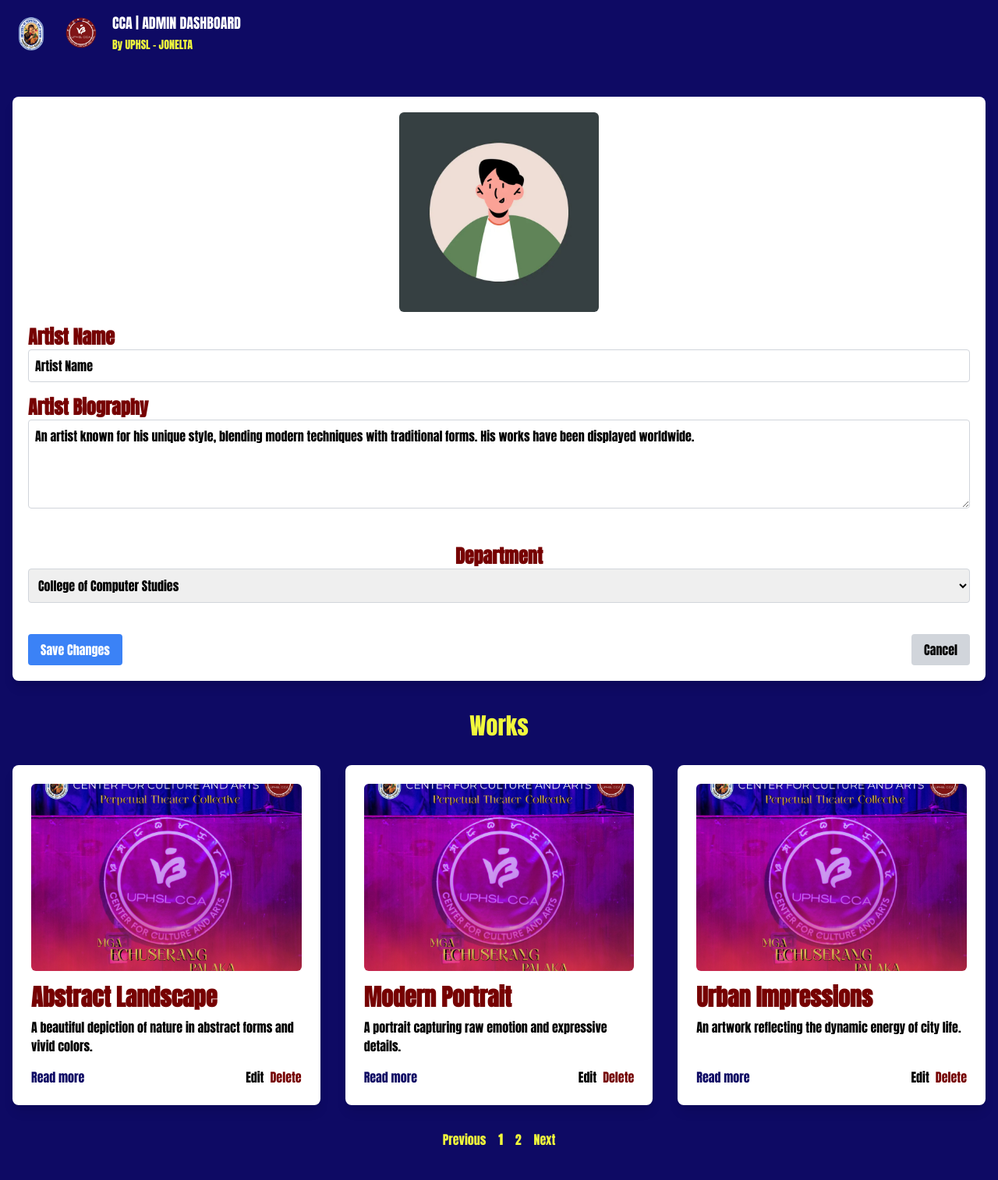
After one commit to JoseMejarito/CreativeShowcase, a PHP site: page /admin-artist-profile.php in a window 1280 px wide. The commit adds this page. Shown: the whole page at 78% size. Run offline with PHP 8.4, Linux system fonts and the light colour scheme.

Commit message:
[Updated Admin Frontends]

```diff
--- /dev/null
+++ b/admin-artist-profile.php
@@ -0,0 +1,105 @@
+<?php
+include 'connection.php';
+?>
+<!DOCTYPE html>
+<html lang="en">
+<head>
+    <meta charset="UTF-8">
+    <meta name="viewport" content="width=device-width, initial-scale=1.0">
+    <title>CCA | Admin Artist Profile</title>
+    <link href="https://cdn.jsdelivr.net/npm/tailwindcss@2.2.19/dist/tailwind.min.css" rel="stylesheet">
+    <link href="https://fonts.googleapis.com/css2?family=Anton&display=swap" rel="stylesheet">
+    <link rel="stylesheet" href="style.css">
+</head>
+<body class="anton-regular">
+    <?php include 'admin-navbar.php'; ?>
+
+    <section class="py-10 bg-uphsl-blue">
+        <div class="max-w-screen-xl mx-auto px-4">
+            <div class="bg-white p-5 rounded-lg shadow-lg flex flex-col items-center">
+                <img src="public/person-placeholder.jpg" class="w-64 h-64 object-cover mb-4 rounded-md" alt="Artist Image">
+
+                <form action="update-artist.php?id=1" method="POST" class="w-full">
+                    <h3 class="text-2xl font-bold text-uphsl-maroon">Artist Name</h3>
+                    <input type="text" name="artist_name" value="Artist Name" class="w-full p-2 border border-gray-300 rounded mb-4" placeholder="Enter artist name">
+
+                    <h3 class="text-2xl font-bold text-uphsl-maroon">Artist Biography</h3>
+                    <textarea name="biography" rows="4" class="w-full p-2 border border-gray-300 rounded mb-4" placeholder="Enter artist biography">An artist known for his unique style, blending modern techniques with traditional forms. His works have been displayed worldwide.</textarea>
+
+                    <div class="mt-6 items-center">
+                        <h3 class="text-2xl font-bold text-uphsl-maroon text-center">Department</h3>
+                        <select name="department" class="w-full p-2 border border-gray-300 rounded mb-4">
+                            <option value="College of Computer Studies" selected>College of Computer Studies</option>
+                            <option value="College of Arts and Sciences">College of Arts and Sciences</option>
+                            <option value="College of Engineering">College of Engineering</option>
+                            <option value="College of Education">College of Education</option>
+                            <!-- Add more departments as needed -->
+                        </select>
+                    </div>
+
+                    <div class="mt-6 flex justify-between">
+                        <button type="submit" class="bg-blue-500 text-white px-4 py-2 rounded">Save Changes</button>
+                        <button type="button" onclick="window.location.href='admin-artist-profile.php'" class="bg-gray-300 text-black px-4 py-2 rounded">Cancel</button>
+                    </div>
+                </form>
+            </div>
+
+            <div class="mt-10">
+                <h2 class="text-3xl text-uphsl-yellow text-center mb-8">Works</h2>
+                <div class="grid grid-cols-1 sm:grid-cols-2 lg:grid-cols-3 gap-8">
+                    <!-- Work Item 1 -->
+                    <div class="bg-white p-6 rounded-lg shadow-lg flex flex-col justify-between">
+                        <img src="public/news3.jpg" alt="Abstract Landscape" class="w-full h-60 object-cover mb-4 rounded-md">
+                        <h3 class="text-3xl font-bold text-uphsl-maroon">Abstract Landscape</h3>
+                        <p class="text-md text-black mt-2 flex-grow">A beautiful depiction of nature in abstract forms and vivid colors.</p>
+                        <div class="flex justify-between mt-4">
+                            <a href="artwork.php" class="text-uphsl-blue inline-block">Read more</a>
+                            <div class="flex space-x-2">
+                                <a href="edit-artwork.php?id=1" class="text-black hover:underline">Edit</a>
+                                <a href="delete-artwork.php?id=1" class="text-uphsl-maroon hover:underline">Delete</a>
+                            </div>
+                        </div>
+                    </div>
+
+                    <!-- Work Item 2 -->
+                    <div class="bg-white p-6 rounded-lg shadow-lg flex flex-col justify-between">
+                        <img src="public/news3.jpg" alt="Modern Portrait" class="w-full h-60 object-cover mb-4 rounded-md">
+                        <h3 class="text-3xl font-bold text-uphsl-maroon">Modern Portrait</h3>
+                        <p class="text-md text-black mt-2 flex-grow">A portrait capturing raw emotion and expressive details.</p>
+                        <div class="flex justify-between mt-4">
+                            <a href="artwork.php" class="text-uphsl-blue inline-block">Read more</a>
+                            <div class="flex space-x-2">
+                                <a href="edit-artwork.php?id=2" class="text-black hover:underline">Edit</a>
+                                <a href="delete-artwork.php?id=2" class="text-uphsl-maroon hover:underline">Delete</a>
+                            </div>
+                        </div>
+                    </div>
+
+                    <!-- Work Item 3 -->
+                    <div class="bg-white p-6 rounded-lg shadow-lg flex flex-col justify-between">
+                        <img src="public/news3.jpg" alt="Urban Impressions" class="w-full h-60 object-cover mb-4 rounded-md">
+                        <h3 class="text-3xl font-bold text-uphsl-maroon">Urban Impressions</h3>
+                        <p class="text-md text-black mt-2 flex-grow">An artwork reflecting the dynamic energy of city life.</p>
+                        <div class="flex justify-between mt-4">
+                            <a href="artwork.php" class="text-uphsl-blue inline-block">Read more</a>
+                            <div class="flex space-x-2">
+                                <a href="edit-artwork.php?id=3" class="text-black hover:underline">Edit</a>
+                                <a href="delete-artwork.php?id=3" class="text-uphsl-maroon hover:underline">Delete</a>
+                            </div>
+                        </div>
+                    </div>
+                </div>
+
+                <!-- Pagination Links -->
+                <div class="mt-8 flex justify-center">
+                    <a href="#" class="text-uphsl-yellow hover:underline mx-2">Previous</a>
+                    <a href="#" class="text-uphsl-yellow hover:underline mx-2 font-bold">1</a>
+                    <a href="#" class="text-uphsl-yellow hover:underline mx-2">2</a>
+                    <a href="#" class="text-uphsl-yellow hover:underline mx-2">Next</a>
+                </div>
+            </div>
+        </div>
+    </section>
+
+</body>
+</html>
--- a/admin-dashboard.php
+++ b/admin-dashboard.php
@@ -23,7 +23,6 @@
             <a href="admin-news.php" class="flex items-center justify-center bg-uphsl-yellow text-uphsl-blue py-4 px-6 rounded-lg text-center text-2xl md:text-3xl lg:text-3xl whitespace-nowrap overflow-hidden text-ellipsis">Manage News</a>
             <a href="admin-events.php" class="flex items-center justify-center bg-uphsl-yellow text-uphsl-blue py-4 px-6 rounded-lg text-center text-2xl md:text-3xl lg:text-3xl whitespace-nowrap overflow-hidden text-ellipsis">Manage Events</a>
             <a href="admin-artists.php" class="flex items-center justify-center bg-uphsl-yellow text-uphsl-blue py-4 px-6 rounded-lg text-center text-2xl md:text-3xl lg:text-3xl whitespace-nowrap overflow-hidden text-ellipsis">Manage Artists</a>
-            <a href="admin-works.php" class="flex items-center justify-center bg-uphsl-yellow text-uphsl-blue py-4 px-6 rounded-lg text-center text-2xl md:text-3xl lg:text-3xl whitespace-nowrap overflow-hidden text-ellipsis">Manage Artists' Works</a>
             <a href="admin-groups.php" class="flex items-center justify-center bg-uphsl-yellow text-uphsl-blue py-4 px-6 rounded-lg text-center text-2xl md:text-3xl lg:text-3xl whitespace-nowrap overflow-hidden text-ellipsis">Manage Groups</a>
             <a href="admin-artist-groups.php" class="flex items-center justify-center bg-uphsl-yellow text-uphsl-blue py-4 px-6 rounded-lg text-center text-2xl md:text-3xl lg:text-3xl whitespace-nowrap overflow-hidden text-ellipsis">Manage Artist Groups</a>
             <a href="admin-collections.php" class="flex items-center justify-center bg-uphsl-yellow text-uphsl-blue py-4 px-6 rounded-lg text-center text-2xl md:text-3xl lg:text-3xl whitespace-nowrap overflow-hidden text-ellipsis">Manage Collections</a>
```
Also changed, not shown: admin-article.php (added, +83 -0 lines), admin-artists.php (+6 -6 lines), admin-collections.php (+21 -3 lines), admin-events.php (+42 -6 lines), admin-news.php (+42 -7 lines), admin-works.php (deleted, +0 -65 lines).
